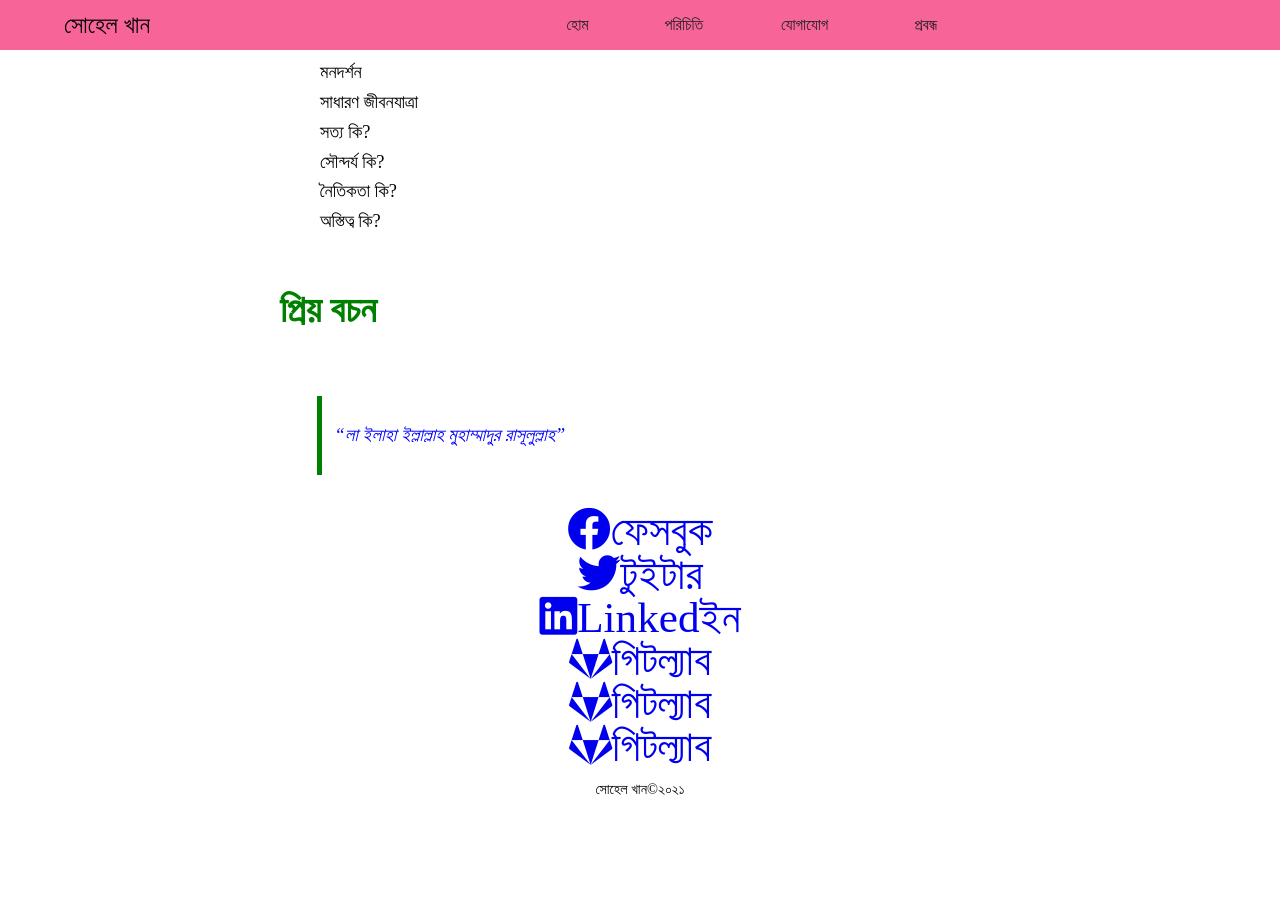
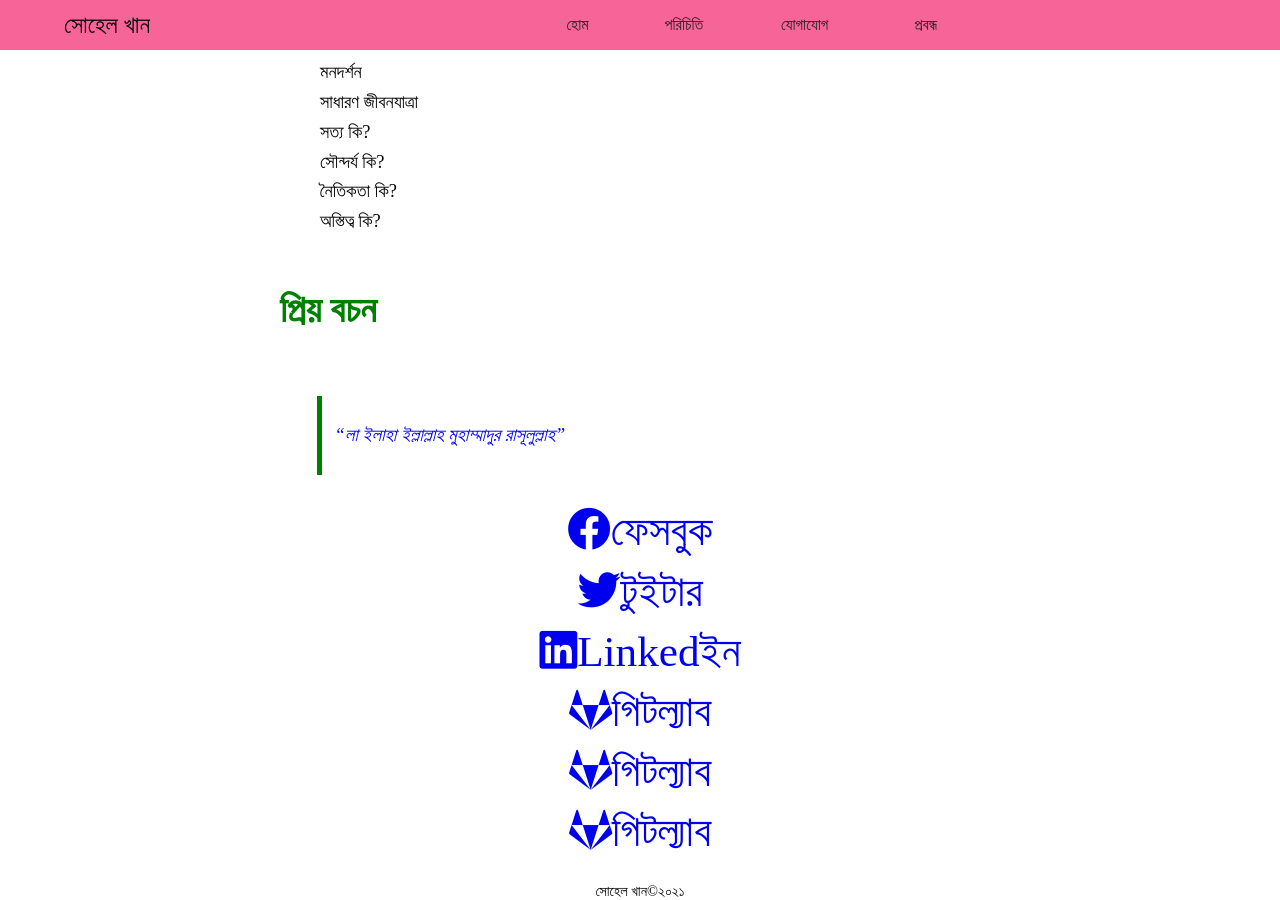
Before and after one commit to sohelkhanz/sohelkhanz.github.io, a Jekyll site: the page built from index.md, in a window 1280 px wide and 900 px high, scrolled down 738 px. Built offline with Jekyll 4.4.1, drawn with Linux system fonts in a browser that asks for light colours; before the commit the page ends 1536 px from its top, so only the background shows below that.

Commit message:
Update default.html

```diff
--- a/_layouts/default.html
+++ b/_layouts/default.html
@@ -38,14 +38,14 @@
     </main>
 
     <footer>
- <a href="https://facebook.com/nahklehos" class="fab fa-facebook fa-3x">ফেসবুক</a> <br>
-<a href="https://twitter.com/nahklehos/" class="fab fa-twitter fa-3x">টুইটার</a> <br>
-<a href="https://linkedin.com/in/nahklehos" class="fab fa-linkedin fa-3x">Linkedইন</a> <br>
-<a href="https://gitlab.com/sohel.khan" class="fab fa-gitlab fa-3x">গিটল্যাব</a> <br>
-<a href="https://gitlab.com/sohel.khan" class="fab fa-gitlab fa-3x">গিটল্যাব</a> <br>
+ <a href="https://facebook.com/nahklehos" class="fab fa-facebook fa-3x">ফেসবুক</a> <br> <br>
+<a href="https://twitter.com/nahklehos/" class="fab fa-twitter fa-3x">টুইটার</a> <br> <br>
+<a href="https://linkedin.com/in/nahklehos" class="fab fa-linkedin fa-3x">Linkedইন</a> <br> <br>
+<a href="https://gitlab.com/sohel.khan" class="fab fa-gitlab fa-3x">গিটল্যাব</a> <br> <br>
+<a href="https://gitlab.com/sohel.khan" class="fab fa-gitlab fa-3x">গিটল্যাব</a> <br> <br>
 <a href="https://gitlab.com/sohel.khan" class="fab fa-gitlab fa-3x">গিটল্যাব</a>
 
-  <br>
+  <br> <br>
       <p>সোহেল খান©২০২১</p>
     </footer>
 
```
